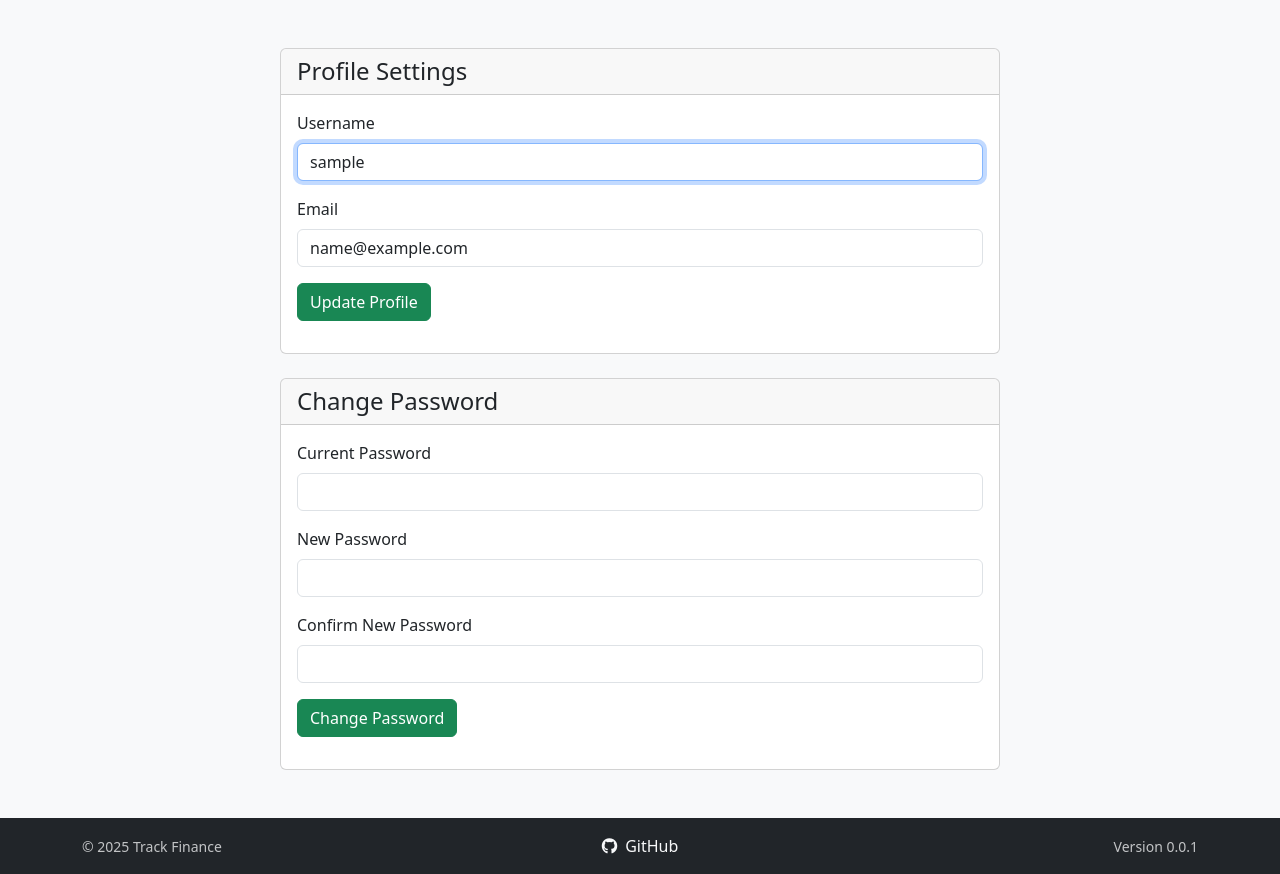
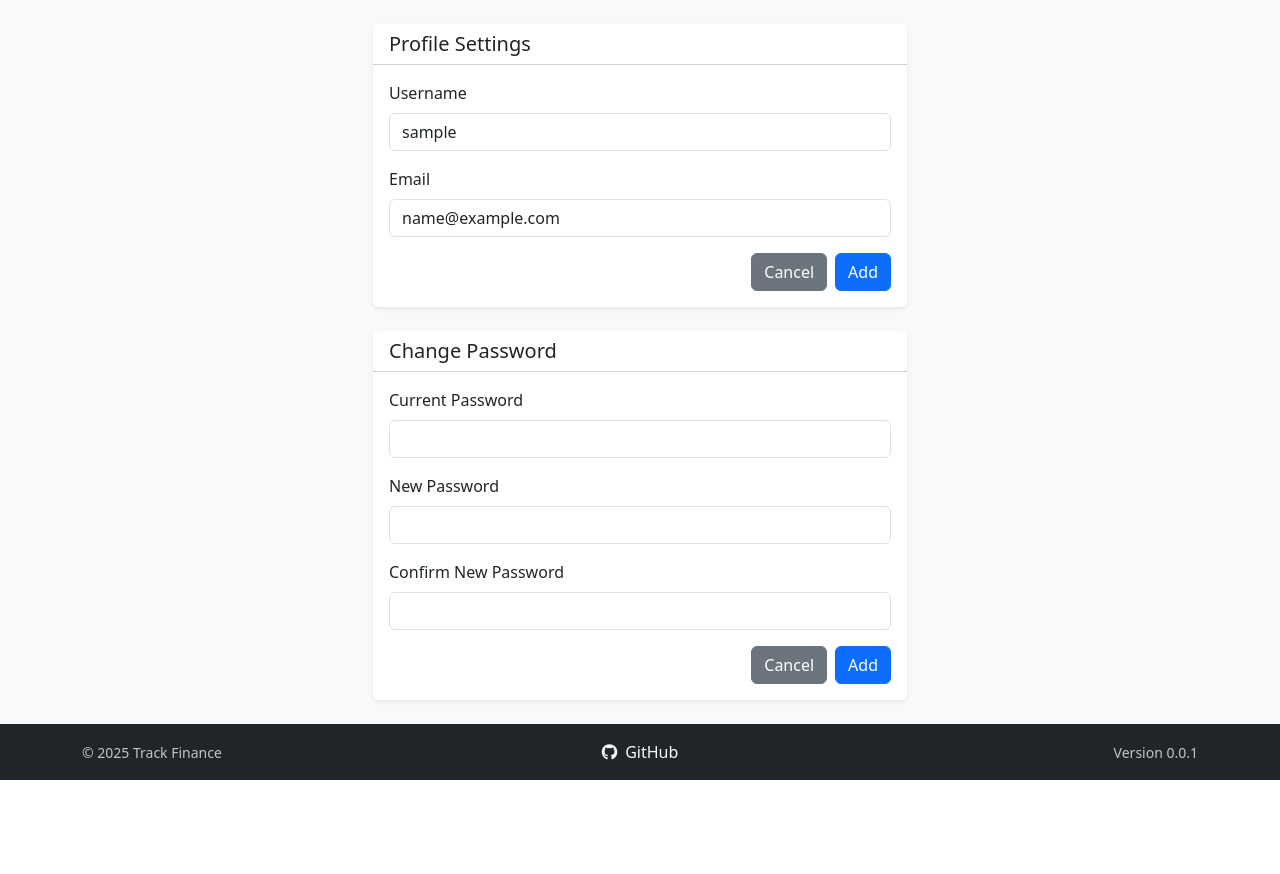
Before and after one commit to ZekeriyaAY/track-finance, a Flask app: page /settings in a window 1280 px wide. Shown: the part 56-930 px from the top of the page. After the commit the page ends 836 px from the top, so only its background shows below. Run offline with Flask 3, Linux system fonts and the light colour scheme; the visitor is signed in with stand-in values (Sample User, id 1); data comes from the database, SQL or seed files in the repository; some libraries are stand-ins or nearby versions.

Commit message:
refactor(ui): redesign profile and settings pages
- Update form_card macro to support profile forms
- Redesign profile page with modern layout
- Add consistent card styling
- Improve profile information display
- Add hover effects for info items
- Move profile styles to global CSS
- Standardize form handling across pages

This creates a cohesive profile management experience.

```diff
--- a/app/static/style.css
+++ b/app/static/style.css
@@ -88,3 +88,22 @@ footer {
 .footer hr {
     opacity: 0.2;
 }
+
+/* Profile Styles */
+.avatar-wrapper {
+    width: 128px;
+    height: 128px;
+    margin: 0 auto;
+}
+
+.info-item {
+    padding: 1rem;
+    background-color: #f8f9fa;
+    border-radius: 0.5rem;
+    height: 100%;
+    transition: background-color 0.2s ease;
+}
+
+.info-item:hover {
+    background-color: #e9ecef;
+}
--- a/app/templates/partials/_form_card.html
+++ b/app/templates/partials/_form_card.html
@@ -1,7 +1,13 @@
-{% macro render_form_card(form, form_url, cancel_url, add_title, edit_title, is_edit=false) %}
+{% macro render_form_card(form, form_url, cancel_url, add_title='', edit_title='', is_edit=false, title='') %}
 <div class="card border-0 shadow-sm">
     <div class="card-header bg-white">
-        <h5 class="card-title mb-0">{{ edit_title if is_edit else add_title }}</h5>
+        <h5 class="card-title mb-0">
+            {% if title %}
+                {{ title }}
+            {% else %}
+                {{ edit_title if is_edit else add_title }}
+            {% endif %}
+        </h5>
     </div>
     <div class="card-body">
         <form method="post" action="{{ form_url }}" class="needs-validation" novalidate>
--- a/app/user/templates/settings.html
+++ b/app/user/templates/settings.html
@@ -1,28 +1,26 @@
 {% extends "base.html" %}
-{% import 'bootstrap_wtf.html' as wtf %}
+{% from 'partials/_form_card.html' import render_form_card %}
 
 {% block content %}
-<div class="container py-4">
-    <div class="row">
-        <div class="col-md-8 mx-auto">
-            <!-- Profile Settings -->
-            <div class="card mb-4">
-                <div class="card-header">
-                    <h4 class="mb-0">Profile Settings</h4>
-                </div>
-                <div class="card-body">
-                    {{ wtf.quick_form(profile_form) }}
-                </div>
-            </div>
+<div class="container">
+    <div class="row justify-content-center">
+        <div class="col-md-8 col-lg-6">
+            <!-- Profile Form -->
+            {{ render_form_card(
+                form=profile_form,
+                form_url=request.url,
+                cancel_url=url_for('user.profile'),
+                title='Profile Settings'
+            ) }}
 
-            <!-- Password Change -->
-            <div class="card">
-                <div class="card-header">
-                    <h4 class="mb-0">Change Password</h4>
-                </div>
-                <div class="card-body">
-                    {{ wtf.quick_form(password_form) }}
-                </div>
+            <!-- Password Form -->
+            <div class="mt-4">
+                {{ render_form_card(
+                    form=password_form,
+                    form_url=request.url,
+                    cancel_url=url_for('user.profile'),
+                    title='Change Password'
+                ) }}
             </div>
         </div>
     </div>
```
Also changed, not shown: app/user/templates/profile.html (+45 -39 lines).
